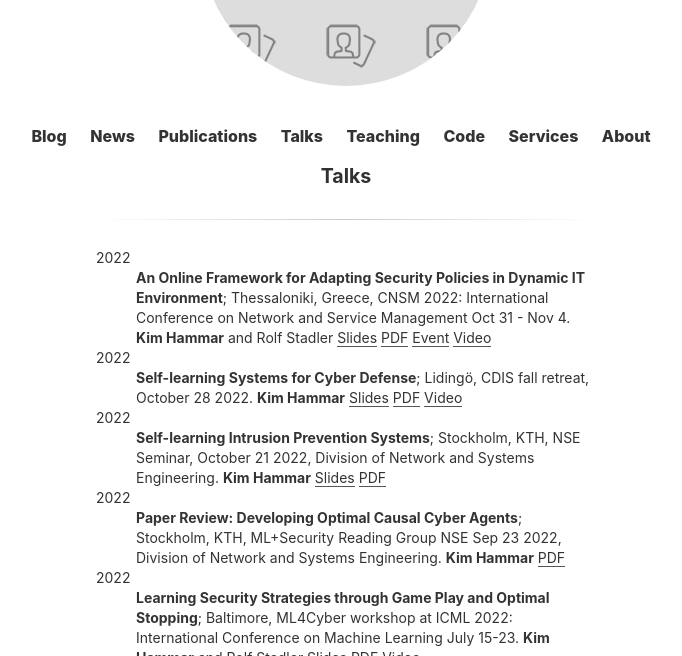
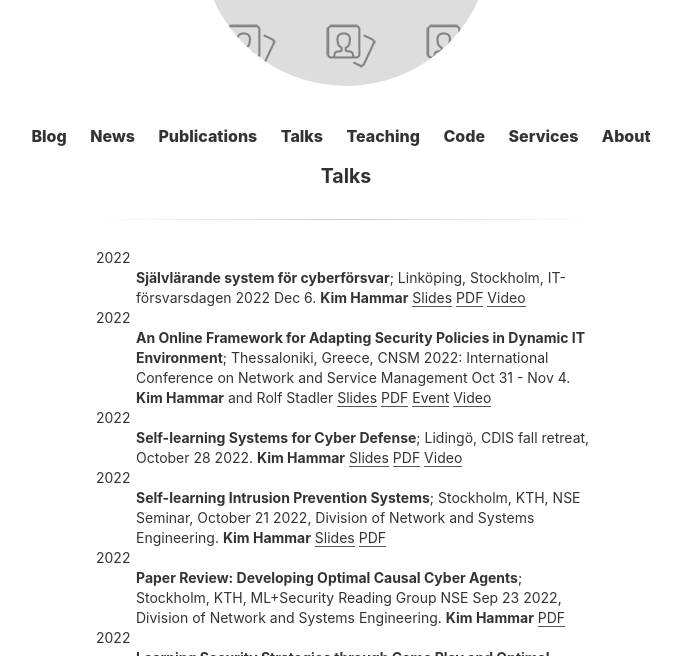
Before and after one commit to Limmen/Limmen.github.io, a Jekyll site: the page built from talks.md, in a window 1280 px wide and 900 px high, cut to the strip 244-900 px from the top of the window. Shown: the whole strip, without its empty margins (294-976 px from the left). Built offline with Jekyll 4.4.1, drawn with Linux system fonts in a browser that asks for light colours.

Commit message:
add talk

```diff
--- a/talks.md
+++ b/talks.md
@@ -2,6 +2,13 @@
 layout: page
 title: Talks
 ---
+
+2022
+:   **Självlärande system för cyberförsvar**; Linköping, Stockholm, IT-försvarsdagen 2022 Dec 6.
+    **Kim Hammar**
+	[Slides](https://www.slideshare.net/KimHammar/cnsm-2022-an-online-framework-for-adapting-security-policies-in-dynamic-it-environment-hammar-stadler)
+	[PDF](/assets/slides/IT_forsvarsdagen_22_Hammar.pdf)
+	[Video](https://www.youtube.com/watch?v=airADaCzNGU&)
 
 2022
 :   **An Online Framework for Adapting Security Policies in Dynamic IT Environment**; Thessaloniki, Greece, CNSM 2022: International Conference on Network and Service Management Oct 31 - Nov 4.
```
Also changed, not shown: 1 other file.
